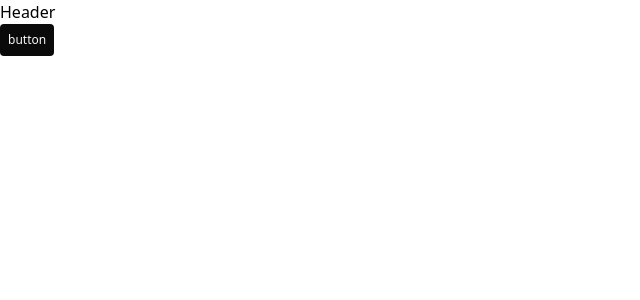
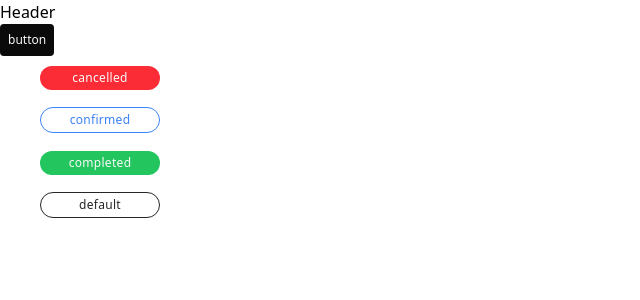
Before and after one commit to asifmzx/MedicX, a Next.js app: page / in a window 1280 px wide. Shown: the top 300 px of the page, without its empty margins (0-640 px from the left). Built offline with nearby package versions, Linux system fonts and the light colour scheme.

Commit message:
status button added

```diff
--- a/src/Components/Pages/HeroSection.jsx
+++ b/src/Components/Pages/HeroSection.jsx
@@ -1,10 +1,24 @@
 import React from "react";
 import Button from "../UI/Button";
+import StatusButton from "../UI/StatusButton";
 
 const HeroSection = () => {
   return (
     <div>
-      <Button variant="secondary"/>
+      <Button variant="secondary" />
+
+      <div className="ps-10 py-2">
+        <StatusButton variant="cancel" text="cancelled" />
+      </div>
+      <div className="ps-10 py-2">
+        <StatusButton variant="Confirm" text="confirmed" />
+      </div>
+      <div className="ps-10 py-2">
+        <StatusButton variant="complete" text="completed" />
+      </div>
+      <div className="ps-10 py-2">
+        <StatusButton variant="default" text="default" />
+      </div>
     </div>
   );
 };
--- /dev/null
+++ b/src/Components/UI/StatusButton.jsx
@@ -0,0 +1,19 @@
+const StatusButton = ({ variant = "default", text = "button" }) => {
+  const baseStyles =
+    "w-[120px] px-4 py-1 rounded-full text-xs font-medium tracking-wide text-center";
+
+  const variants = {
+    Confirm:
+      "bg-transparent hover:bg-[#3B82F6] border border-[#3B82F6] text-[#3B82F6] hover:text-[#FAFAFA]",
+    cancel: "bg-[#FB2C36] hover:bg-[#AB2C16] text-[#FAFAFA]",
+    complete: "bg-[#22C55E] hover:bg-[#22a55E] text-[#FAFAFA]",
+    default:
+      "bg-transparent hover:bg-[#262626] text-[#262626] hover:text-[#FAFAFA] border border-[#262626]",
+  };
+
+  return (
+    <button className={`${baseStyles} ${variants[variant]}`}>{text}</button>
+  );
+};
+
+export default StatusButton;
```
